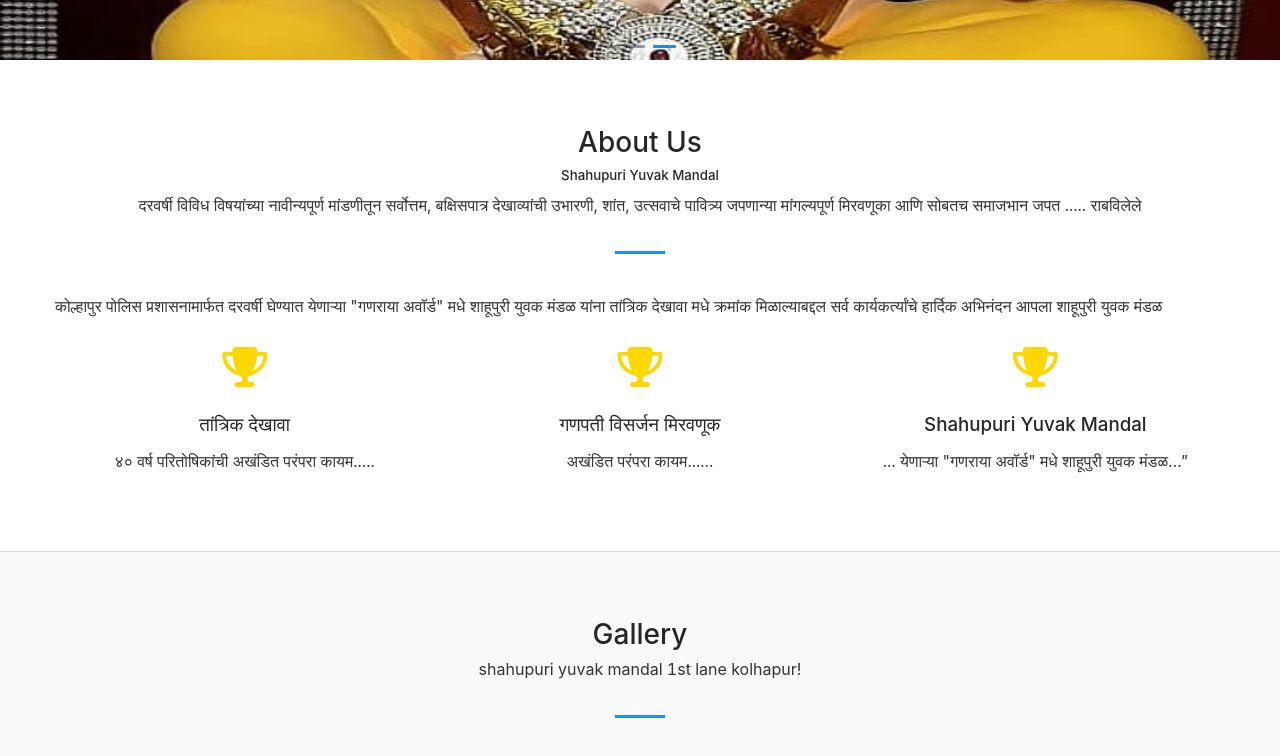
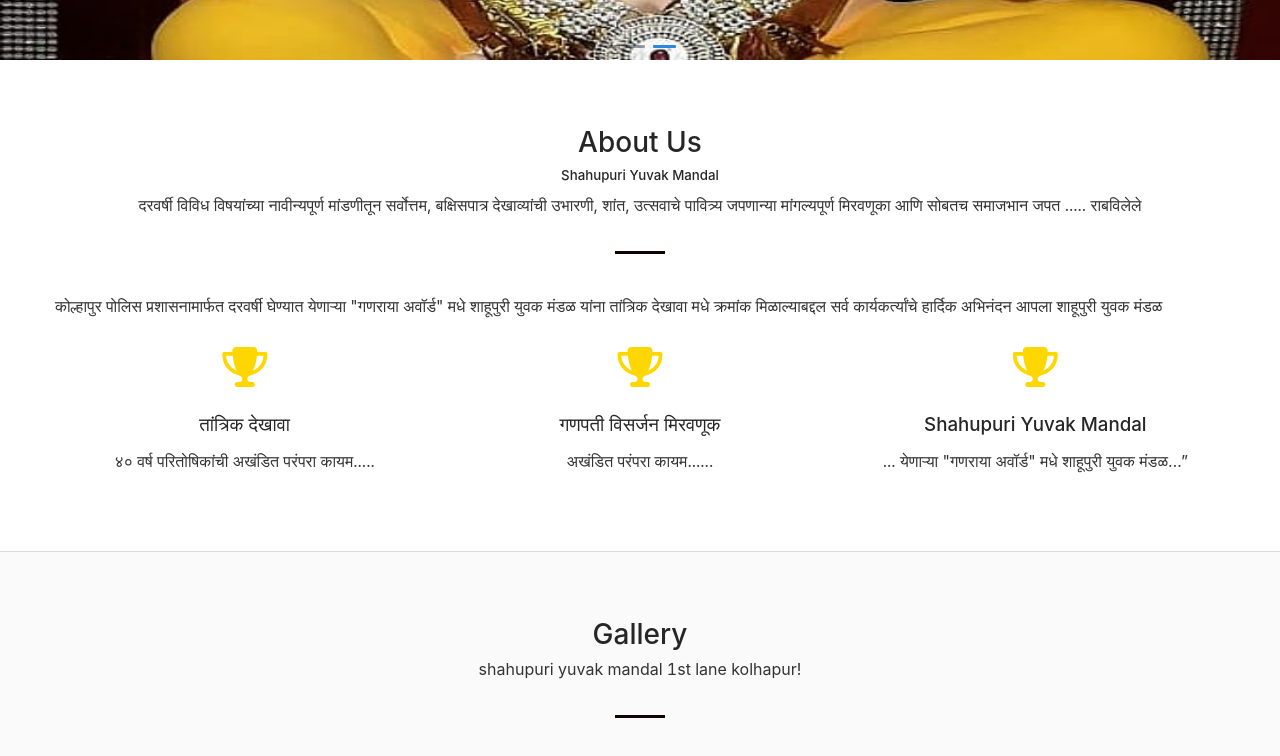
Before and after one commit to akshayhatkar199/newresctsymapp, a React (Create React App) app: page / in a window 1280 px wide. Shown: the part 740-1496 px from the top of the page. Built offline with nearby package versions, Linux system fonts and the light colour scheme.

Commit message:
minor changes

```diff
--- a/src/App.css
+++ b/src/App.css
@@ -50,7 +50,7 @@ title holder
 .titleHolder:after {
   transform: translateX(-50%);
   content: '';
-  background: #1890ff;
+  background: #110303;
   position: absolute;
   bottom: 0;
   left: 50%;
```
